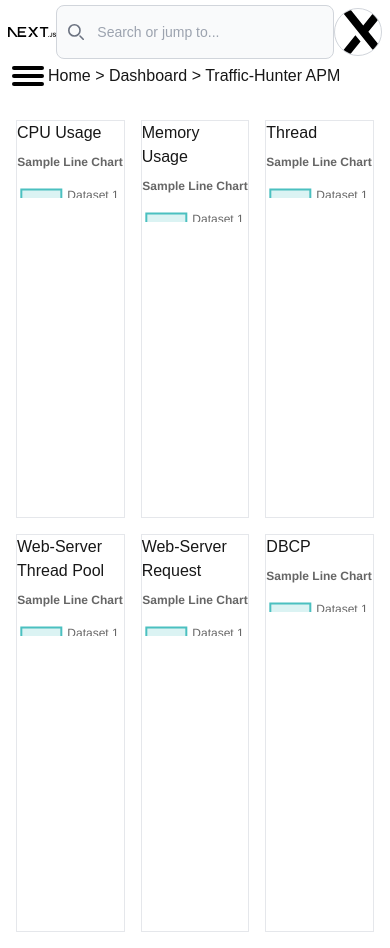
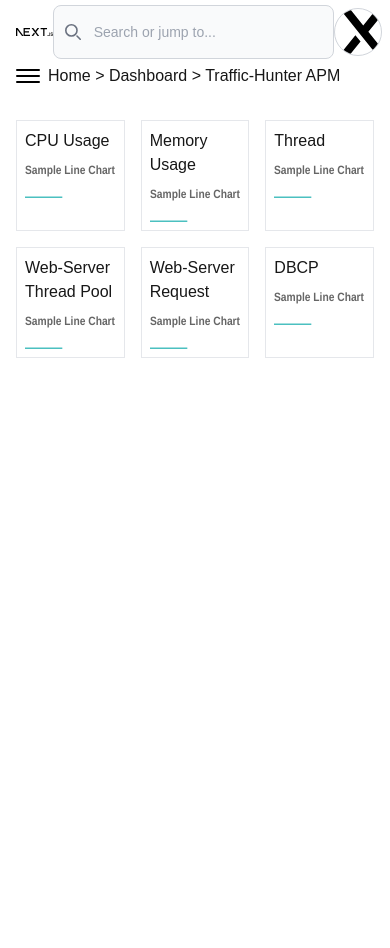
Before and after one commit to traffic-hunter/traffic_hunter_FE, a Next.js app: page / in a window 390 px wide. After the commit the page ends 844 px from the top, so only its background shows below. Built offline with nearby package versions, Linux system fonts and the light colour scheme.

Commit message:
style: 자잘한 스타일 변경

```diff
--- a/app/_components/chart.tsx
+++ b/app/_components/chart.tsx
@@ -39,7 +39,7 @@ interface ChartProps extends ChartSelectorProps {
 
 const Chart = ({ title, type, data, options }: ChartProps) => {
   return (
-    <div className="w-full h-full border">
+    <div className="w-full h-full p-2 border">
       <h3>{title}</h3>
       <ChartSelector type={type} data={data} options={options} />
     </div>
--- a/app/_components/hamburger.tsx
+++ b/app/_components/hamburger.tsx
@@ -28,13 +28,13 @@ const HamburgerMenu = () => {
         className="flex flex-col justify-center items-center w-10 h-10 space-y-1 group"
       >
         <div
-          className={`h-1 w-8 bg-black rounded transform transition duration-300`}
+          className={`h-0.5 w-6 bg-black rounded transform transition duration-300`}
         ></div>
         <div
-          className={`h-1 w-8 bg-black rounded transition duration-300`}
+          className={`h-0.5 w-6 bg-black rounded transition duration-300`}
         ></div>
         <div
-          className={`h-1 w-8 bg-black rounded transform transition duration-300`}
+          className={`h-0.5 w-6 bg-black rounded transform transition duration-300`}
         ></div>
       </button>
 
--- a/app/page.tsx
+++ b/app/page.tsx
@@ -10,18 +10,18 @@ export default function Home() {
     <>
       <header className="p-2">
         <div className="flex items-center justify-between h-12">
-          <Link href="/">
+          <Link href="/" className='ml-2'>
             <Image
               className="dark:invert"
               src="/next.svg"
               alt="Next.js Logo"
-              width={80}
-              height={80}
+              width={60}
+              height={60}
             />
           </Link>
           <SearchBar />
           <div>
-            <div className="flex relative items-center justify-center rounded-full overflow-hidden border border-gray-300 w-12 h-12">
+            <div className="flex relative items-center justify-center rounded-full overflow-hidden border border-gray-300 w-12 h-12 cursor-pointer">
               <Image
                 src="/next.svg"
                 alt="profile image"
@@ -36,7 +36,7 @@ export default function Home() {
           <span>{'Home > Dashboard > Traffic-Hunter APM'}</span>
         </div>
       </header>
-      <main className="grid grid-rows-2 grid-cols-3 gap-4 items-center sm:items-start w-full h-screen p-4">
+      <main className="grid grid-rows-2 grid-cols-3 gap-4 sm:items-start w-full p-4">
         <Chart title="CPU Usage" type="bar" data={data} options={options} />
         <Chart title="Memory Usage" type="bar" data={data} options={options} />
         <Chart title="Thread" type="bar" data={data} options={options} />
```
